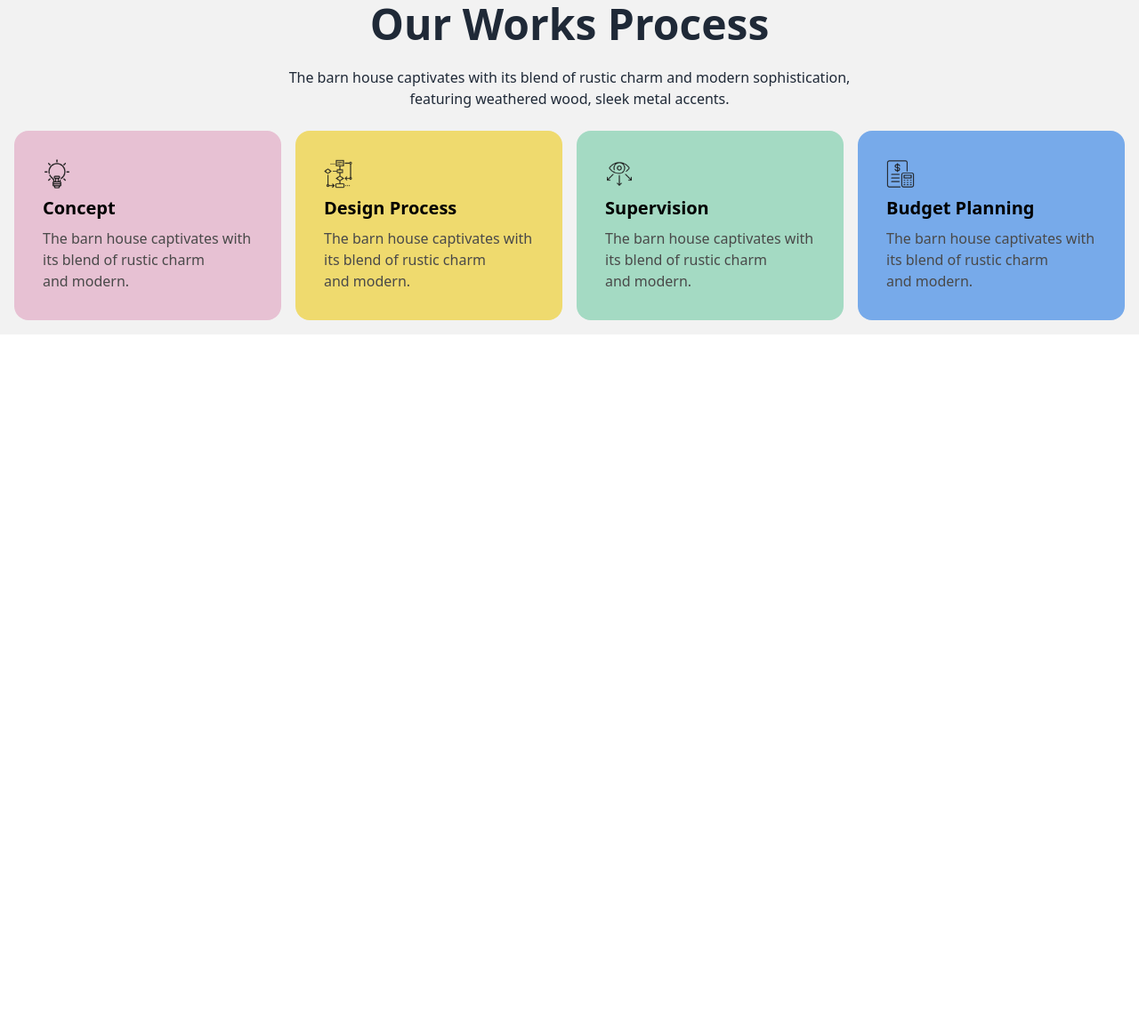
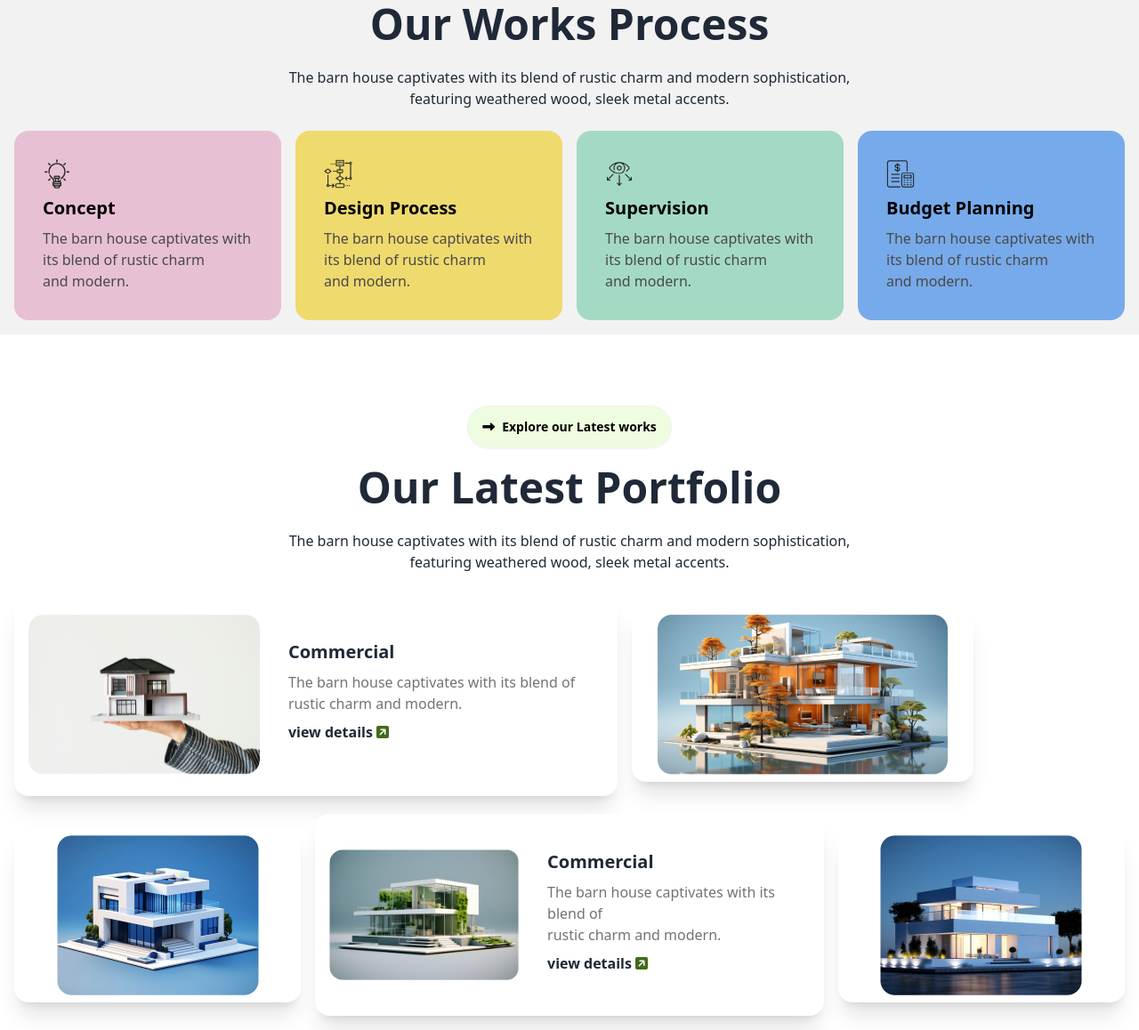
Before and after one commit to sharoj57/Ass-3, a plain HTML site: page index.html in a window 1280 px wide. Shown: the part 1595-2753 px from the top of the page at 89% size. Before the commit the page ends 1971 px from the top, so only its background shows below. Drawn offline with nearby package versions, Linux system fonts and the light colour scheme.

Commit message:
added this part

```diff
--- a/index.html
+++ b/index.html
@@ -238,7 +238,90 @@
             </div>
 
 
+    </div>
+   </section>
+
+
+
+   <!-- challenge part -->
+
+       <section class="">
+        <div class="hero bg-white ">
+            <div class="hero-content text-center">
+              <div class=" mt-16">
+                <button class="btn bg-[#ABEF5F33] text-black rounded-3xl mb-5"> <i class="fa-solid fa-right-long"></i>Explore our Latest works</button>
+                <h1 class="text-5xl font-bold">Our Latest Portfolio</h1>
+                <p class="py-6">
+                    The barn house captivates with its blend of rustic charm and modern sophistication,<br> featuring weathered wood, sleek metal accents.
+                </p>
+      <!-- Card Part one -->
+       <div class="flex flex-col items-center lg:flex-row gap-4 mb-5">
+        <!-- one -->
+        <div class="card card-side bg-base-100 shadow-xl p-4 h-[227.3px] items-center ">
+          <figure>
+            <img
+              src="assets/img1.png"
+              alt="Movie" />
+          </figure>
+          <div class="card-body text-left">
+            <h2 class="card-title font-extrabold">Commercial</h2>
+            <p class="text-[#737373]">The barn house captivates with its blend of <br> rustic charm and modern.</p>
+            <h3 class="font-extrabold">view details <i class="fa-solid text-[#446a19]  fa-square-arrow-up-right"></i></h3>
+            <div class="card-actions justify-end">
+
+
+            </div>
           </div>
+        </div>
+        <!-- two -->
+        <div class="card bg-base-100 w-96 p-2 shadow-xl">
+          <figure>
+            <img
+              src="assets/img2.png"
+              alt="Shoes" />
+          </figure>
+
+          </div>
+        </div>
+       <!-- Card part two -->
+       <div class="flex flex-col lg:flex-row items-center gap-4">
+
+        <!-- Zero -->
+        <div class="card bg-base-100 w-96 shadow-xl p-2">
+          <figure>
+            <img
+              src="assets/img3.png"
+              alt="Shoes" />
+          </figure>
+
+          </div>
+        <!-- one -->
+        <div class="card card-side bg-base-100 shadow-xl p-4 h-[227.3px] items-center ">
+          <figure>
+            <img
+              src="assets/img4.png"
+              alt="Movie" />
+          </figure>
+          <div class="card-body text-left">
+            <h2 class="card-title font-extrabold">Commercial</h2>
+            <p class="text-[#737373]">The barn house captivates with its blend of <br> rustic charm and modern.</p>
+            <h3 class=" font-extrabold">view details <i class="fa-solid text-[#446a19]  fa-square-arrow-up-right"></i></h3>
+            <div class="card-actions justify-end">
+
+
+            </div>
+          </div>
+        </div>
+        <!-- two -->
+        <div class="card bg-base-100 w-96 shadow-xl p-2">
+          <figure>
+            <img
+              src="assets/img5.png"
+              alt="Shoes" />
+          </figure>
+
+          </div>
+        </div>
 
 </body>
 </html>
```
